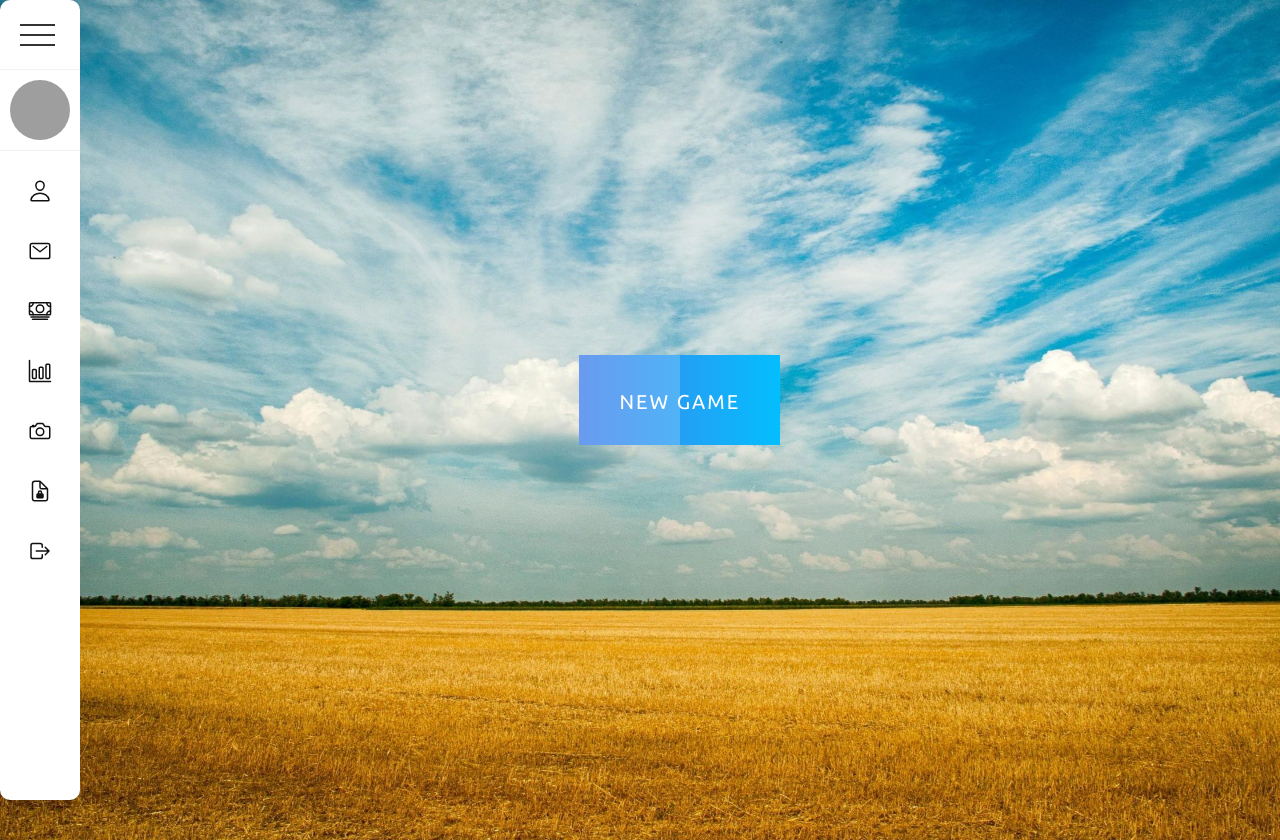
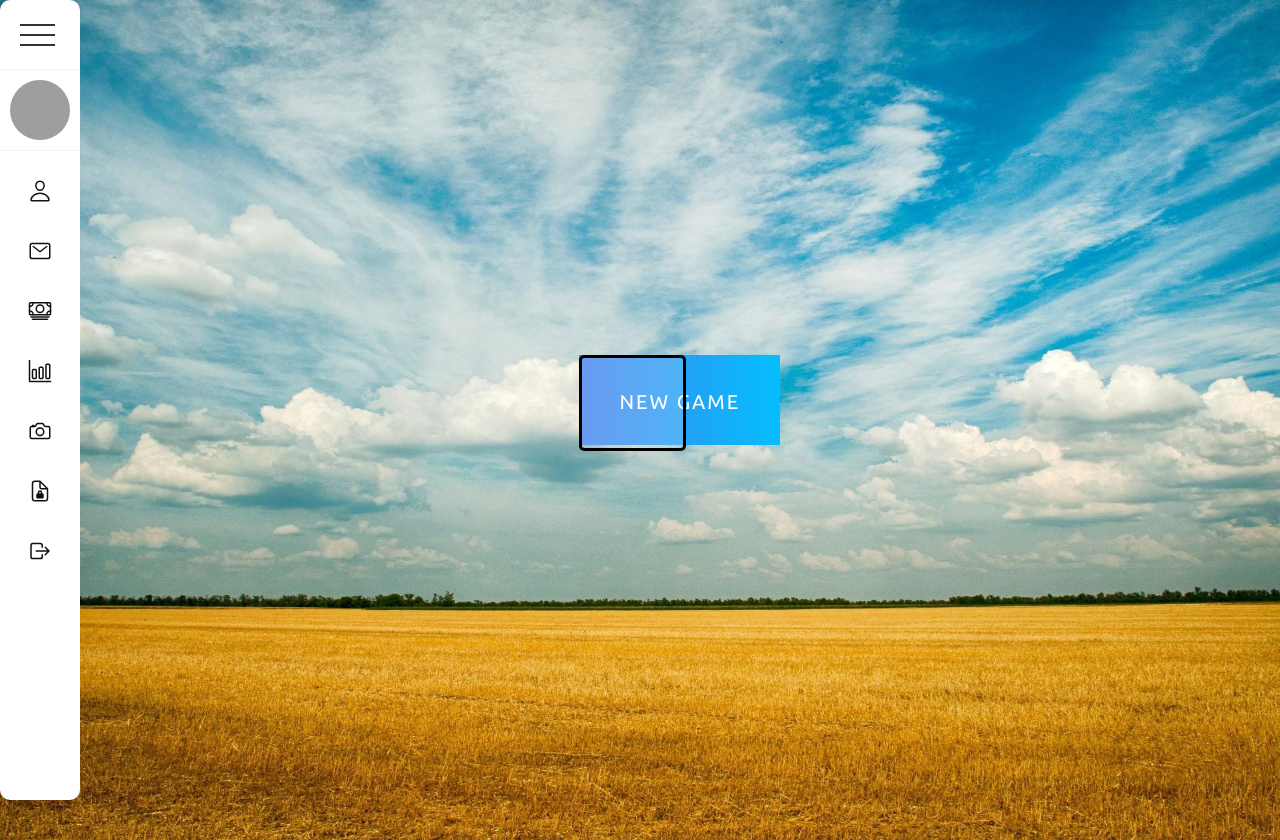
Before and after one commit to Benoit62/Cirious_Game, a PHP site: page /profil.php in a window 1280 px wide. Run offline with PHP 8.4, Linux system fonts and the light colour scheme; the visitor is signed in with stand-in values (Sample User, id 1); tables that the repository leaves empty or names only in its code hold one stand-in row (values such as "Sample post"); some libraries are stand-ins or nearby versions; grey boxes are pictures that could not be loaded.

Commit message:
Finitions Map

```diff
--- a/profil.css
+++ b/profil.css
@@ -313,6 +313,7 @@ form a:hover {
     color: #fff;
     transition: 0.5s;
     height: 90px;
+
 }
 
 .container a:nth-child(1) {
@@ -338,6 +339,8 @@ form a:hover {
     width: 50%;
     height: 100%;
     background: rgba(255, 255, 255, .2);
+    border: solid black;
+    border-radius: 5%;
 }
 
 .container a:before {
--- a/profil.php
+++ b/profil.php
@@ -134,6 +134,10 @@ $query->closeCursor();
       <!--<a ><span>Continue</span></a>-->
       <a href="game.php"><span>New game</span></a>
     </div>
+
+
+
+
     <!--<div class="info">
        <ul>
         <li>Niveau :</li>
```
Also changed, not shown: assets/map/europe2.png (added), assets/map/tuto.png, assets/map/tuto2.png (added).
